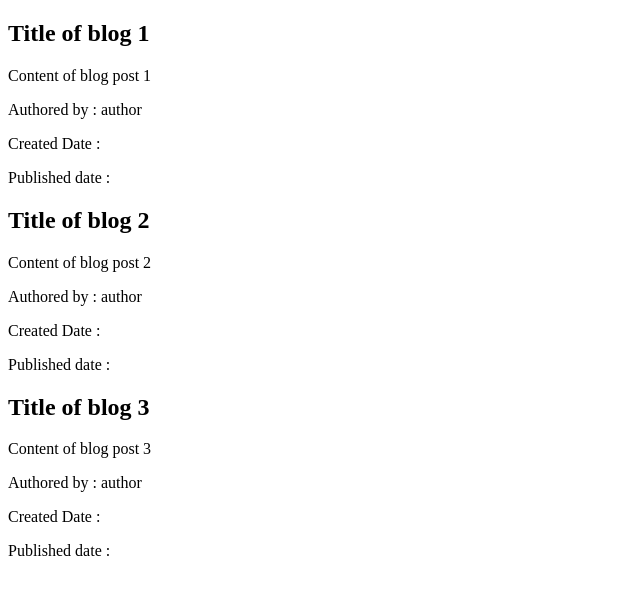
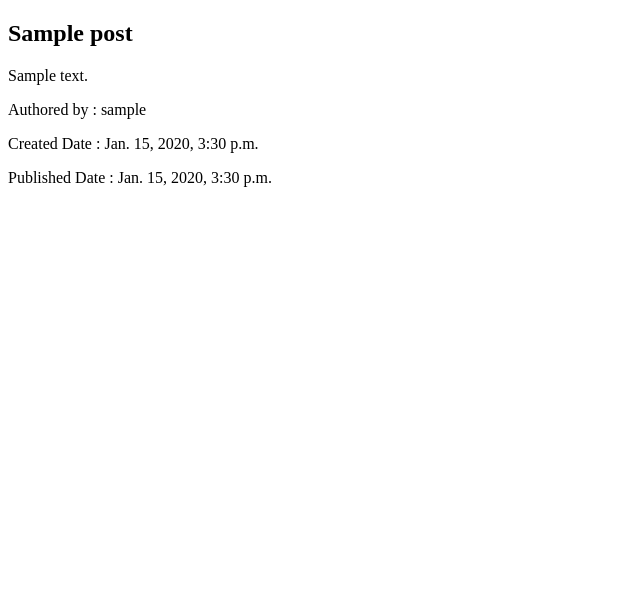
Before and after one commit to sunkadshreyas/DjangoSimpleBlog, a Django app: page / in a window 1280 px wide. Shown: the top 595 px of the page, without its empty margins (0-640 px from the left). Run offline with Django 3.2, Linux system fonts and the light colour scheme; tables that the repository leaves empty hold one stand-in row (values such as "Sample post").

Commit message:
Modeified template to display post from database

```diff
--- a/blog/templates/blog/post_list.html
+++ b/blog/templates/blog/post_list.html
@@ -7,26 +7,16 @@
 </head>
 <body>
 
-    <div id="blog1">
-        <h2>Title of blog 1</h2>
-        <p>Content of blog post 1</p>
-        <p>Authored by : author</p>
-        <p>Created Date : </p>
-        <p>Published date : </p>
-    </div>
-    <div id="blog2">
-        <h2>Title of blog 2</h2>
-        <p>Content of blog post 2</p>
-        <p>Authored by : author</p>
-        <p>Created Date : </p>
-        <p>Published date : </p>
-    </div>
-    <div id="blog3">
-        <h2>Title of blog 3</h2>
-        <p>Content of blog post 3</p>
-        <p>Authored by : author</p>
-        <p>Created Date : </p>
-        <p>Published date : </p>
-    </div>
+    {% for post in posts %}
+      <div>
+          <h2>{{post.title}}</h2>
+          <p>{{post.text}}</p>
+          <p>Authored by : {{post.author}}</p>
+          <p>Created Date : {{post.created_date}}</p>
+          <p>Published Date : {{post.published_date}}</p>
+      </div>
+    {% endfor %}
+
+
 </body>
 </html>
--- a/blog/views.py
+++ b/blog/views.py
@@ -1,8 +1,13 @@
 from django.shortcuts import render
+from django.utils import timezone
+from .models import Post
 
 # Create your views here.
 # Contains the logic of the application
 # It will request information from the model and pass it to a template.
+# Take a post from Models and pass it to template(HTML)
 
 def post_list(request):
-    return render(request,'blog/post_list.html',{})
+    # Published blog posts sorted by published date
+    posts = Post.objects.filter(published_date__lte=timezone.now()).order_by('published_date')
+    return render(request,'blog/post_list.html',{'posts':posts})
```
